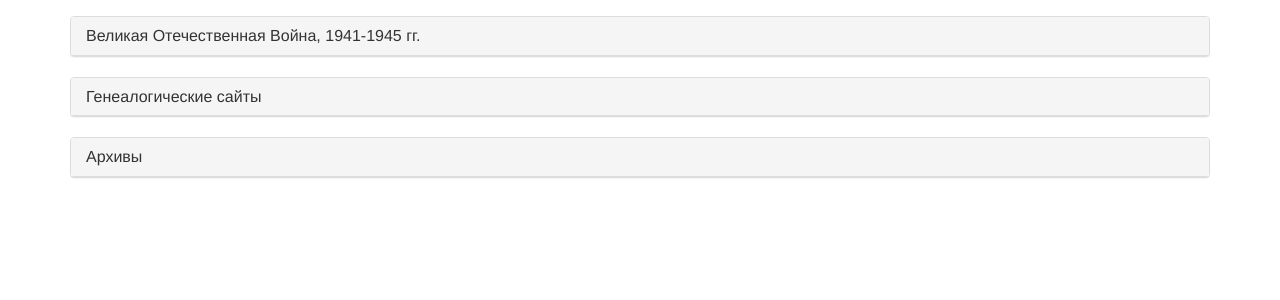
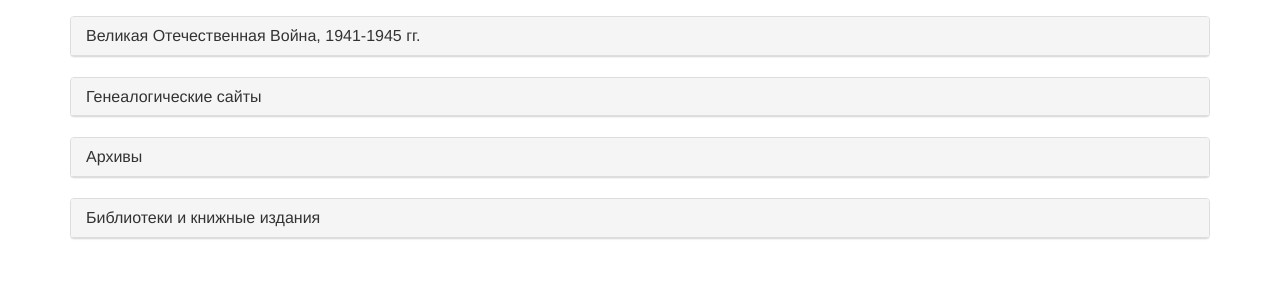
Before and after one commit to kseniazhagorina/genotree, a Flask app: page /sources in a window 1280 px wide. Shown: the part 168-468 px from the top of the page. Run offline with Flask 2, Linux system fonts and the light colour scheme; parts of the project's set-up code (start-up, migrations or seed data) failed here and were passed over; some libraries are stand-ins or nearby versions.

Commit message:
Add sources to page with sources

```diff
--- a/src/templates/sources.html
+++ b/src/templates/sources.html
@@ -107,6 +107,22 @@
                   </div>
                 </div>
               </div>
+
+              <div class="panel panel-default">
+                <div class="panel-heading">
+                  <h4 class="panel-title">
+                    <a data-toggle="collapse" data-parent="#accordion" href="#collapse6">Библиотеки и книжные издания</a>
+                  </h4>
+                </div>
+                <div id="collapse6" class="panel-collapse collapse">
+                  <div class="panel-body">
+                    <ul class="list-unstyled">
+                      <li><a href="http://www.petergen.com/vse-knigi-genealogia.shtml">http://www.petergen.com/vse-knigi-genealogia.shtml</a> Большое количество различных генеалогических изданий. Есть поиск по фамилии, региону</li>
+                      <li><a href="http://chigirin.narod.ru/book.html">http://chigirin.narod.ru/book.html</a> Справочники, паятные книжки и адрес-календари по губерниям</li>
+                    </ul>
+                  </div>
+                </div>
+              </div>
         </div>
     </body>
 </html>
```
